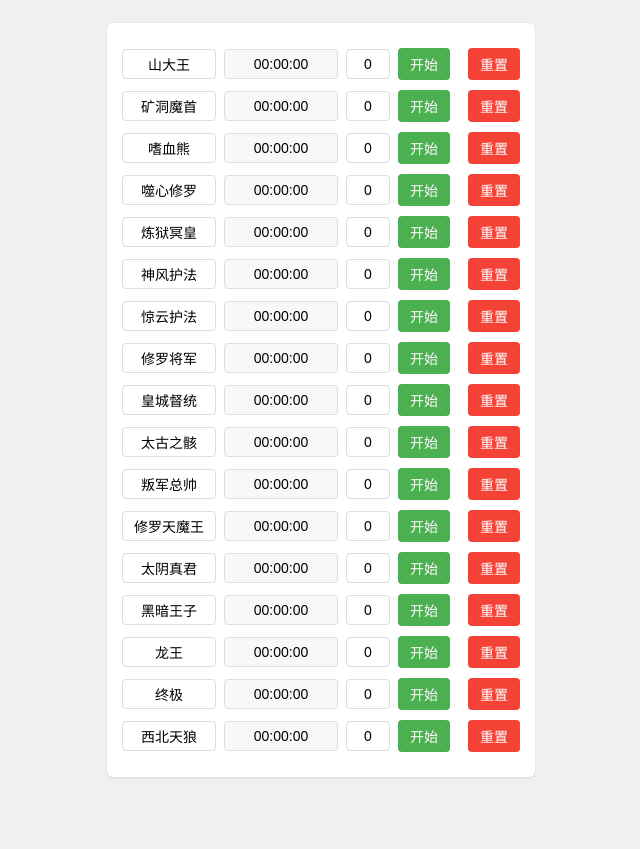
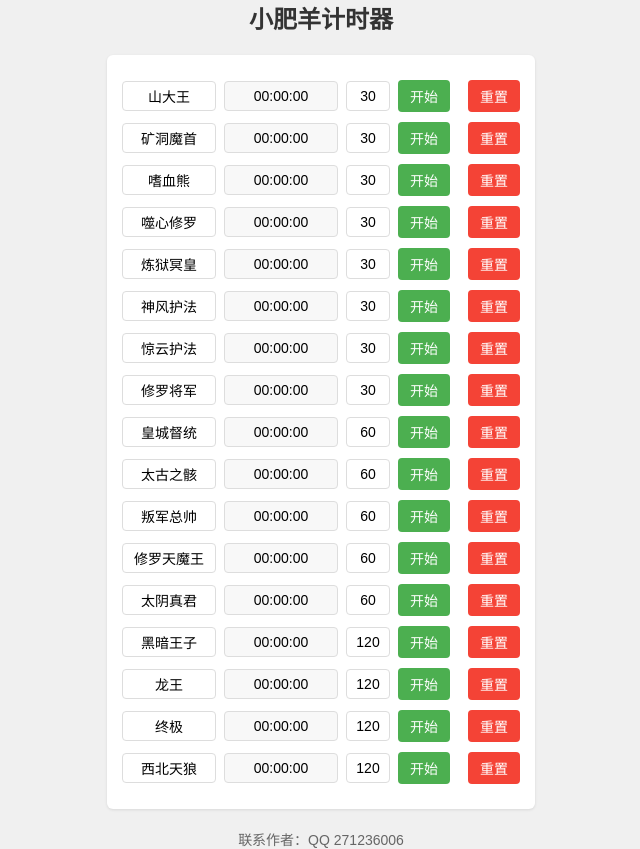
Before and after one commit to 271236006/xiaofeiyangtimer-web, a plain HTML site: page index.html in a window 1280 px wide. Shown: the whole page, without its empty margins (319-959 px from the left). Before the commit the page ends 800 px from the top, so only its background shows below. Drawn offline with Linux system fonts and the light colour scheme.

Commit message:
Add files via upload

```diff
--- a/index.html
+++ b/index.html
@@ -8,11 +8,25 @@
         body {
             font-family: Arial, sans-serif;
             display: flex;
+            flex-direction: column;
             justify-content: center;
             align-items: center;
             min-height: 100vh;
             margin: 0;
             background-color: #f0f0f0;
+        }
+
+        .title {
+            font-size: 24px;
+            font-weight: bold;
+            margin-bottom: 20px;
+            color: #333;
+        }
+
+        .contact {
+            margin-top: 20px;
+            color: #666;
+            font-size: 14px;
         }
 
         .container {
@@ -104,11 +118,13 @@
     </style>
 </head>
 <body>
+    <div class="title">小肥羊计时器</div>
     <div class="container">
         <div id="timer-container">
             <!-- 计时器将通过 JavaScript 动态添加 -->
         </div>
     </div>
+    <div class="contact">联系作者：QQ 271236006</div>
 
     <script>
         let timerCount = 0;
@@ -171,6 +187,17 @@
             const timerRow = document.createElement('div');
             timerRow.className = 'timer-row';
 
+            // 设置默认时间
+            let defaultTime = '0';
+            const index = timerLabels.indexOf(label);
+            if (index >= 0 && index < 8) {
+                defaultTime = '30';  // 1-8号计时器默认30分钟
+            } else if (index >= 8 && index < 13) {
+                defaultTime = '60';  // 9-13号计时器默认60分钟
+            } else if (index >= 13) {
+                defaultTime = '120'; // 14-17号计时器默认120分钟
+            }
+
             // 如果计时器正在运行，计算剩余时间
             let displayValue = '00:00:00';
             let displayClass = '';
@@ -195,7 +222,7 @@
             timerRow.innerHTML = `
                 <input type="text" class="label-input" value="${label}" readonly>
                 <input type="text" class="display-input ${displayClass}" value="${displayValue}" readonly>
-                <input type="number" class="edit-input" min="0" value="${state.edit || '0'}">
+                <input type="number" class="edit-input" min="0" value="${state.edit || defaultTime}">
                 <button class="btn save-btn" onclick="startTimer(this)" ${buttonDisabled}>开始</button>
                 <button class="btn reset-btn" onclick="resetTimer(this)">重置</button>
             `;
```
